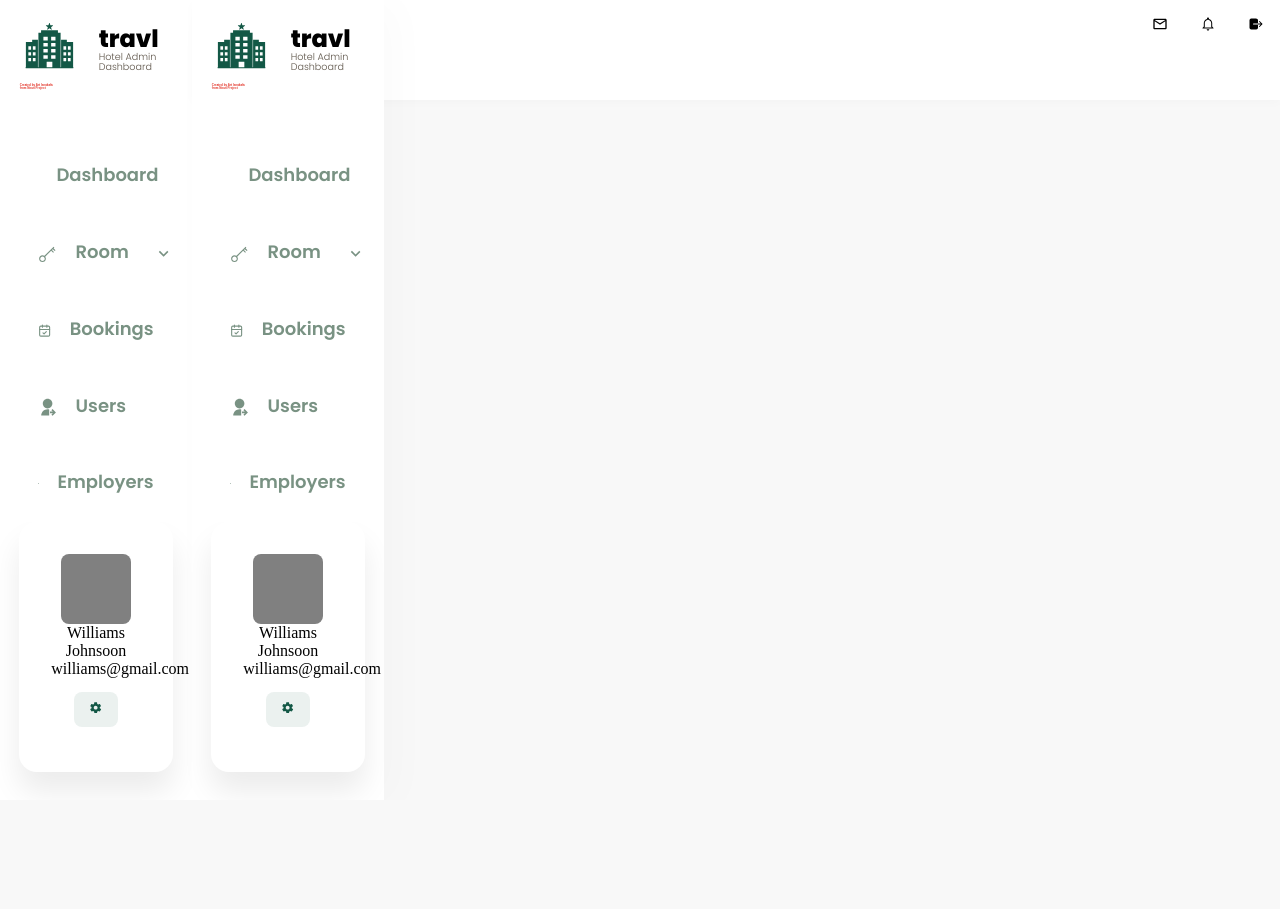
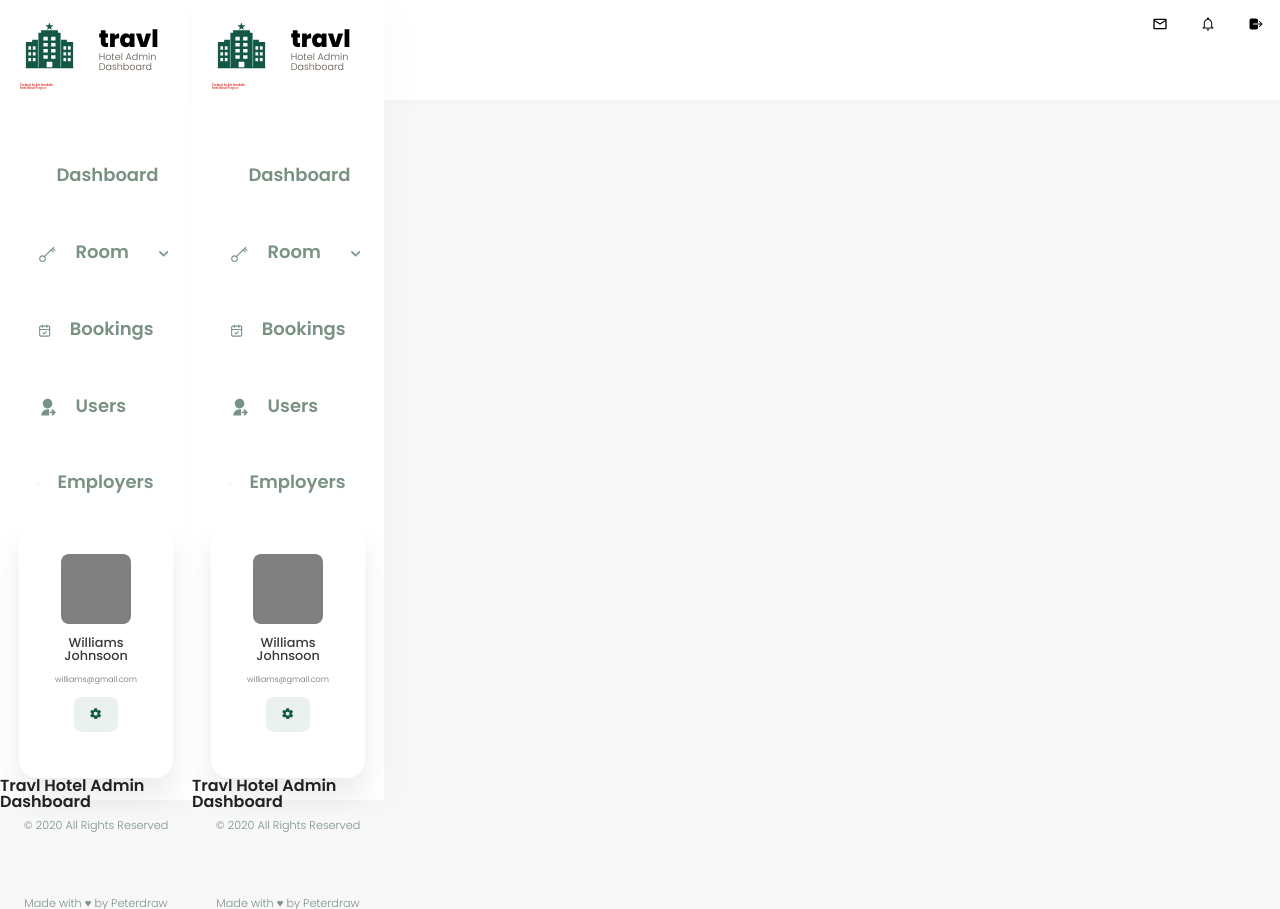
Before and after one commit to raulfabra/oxygen-dashboard, a React (Vite) app: page /users/1 in a window 1280 px wide. Before the commit the page ends 800 px from the top, so only its background shows below. Built offline with nearby package versions, Linux system fonts and the light colour scheme; sample sign-in values are in the browser's storage.

Commit message:
Add Footer menu

```diff
--- a/src/components/Menu.jsx
+++ b/src/components/Menu.jsx
@@ -82,7 +82,37 @@ const UserWrapper = styled.article`
   box-shadow: 0px 20px 30px #00000014;
   border-radius: 18px;
 `
+const UserName = styled.p`
+  margin: 1em auto;
+  font-family: 'poppinsmedium--offline';
+  font-size: 0.8rem;
+  color: #393939;
+`
+const UserEmail = styled.p`
+  font-family: 'poppinslight--offline';
+  font-size: 0.5rem;
+  color: #6a6a6a;
+`
 
+const FooterWrapper = styled.footer`
+  display: flex;
+  flex-direction: column;
+  align-items: center;
+  gap: 10px;
+  flex: 1;
+`
+const FooterTitle = styled.p`
+  font-family: 'poppinssemibold--offline';
+  font-size: 1rem;
+  color: #212121;
+`
+const FooterSubtitle = styled.p`
+  font-family: 'poppinslight--offline';
+  font-size: .7rem;
+  color: #799283;
+  padding-top: ${(props) => props.$variant === 'p.top' ? '5em' : ''};
+
+`
 const SquarePhoto = styled.div`
   margin: 0 auto;
   width: 70px;
@@ -151,15 +181,15 @@ export const Menu = () => {
         <SquarePhoto>
           <img src='' alt='' />
         </SquarePhoto>
-        <p> Williams Johnsoon</p>
-        <p> williams@gmail.com</p>
+        <UserName> Williams Johnsoon</UserName>
+        <UserEmail> williams@gmail.com</UserEmail>
         <Button> <IoMdSettings /> </Button>
       </UserWrapper>
-      <footer>
-        <p />
-        <p />
-        <p />
-      </footer>
+      <FooterWrapper>
+        <FooterTitle>Travl Hotel Admin Dashboard</FooterTitle>
+        <FooterSubtitle>© 2020 All Rights Reserved</FooterSubtitle>
+        <FooterSubtitle $variant='p.top'>Made with ♥ by Peterdraw</FooterSubtitle>
+      </FooterWrapper>
     </MenuWrapper>
   )
 }
```
